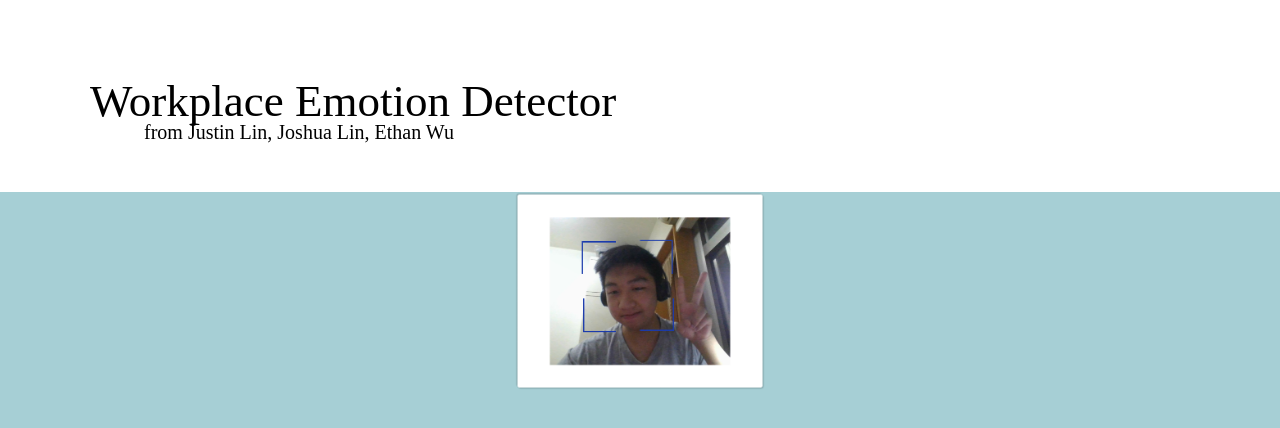
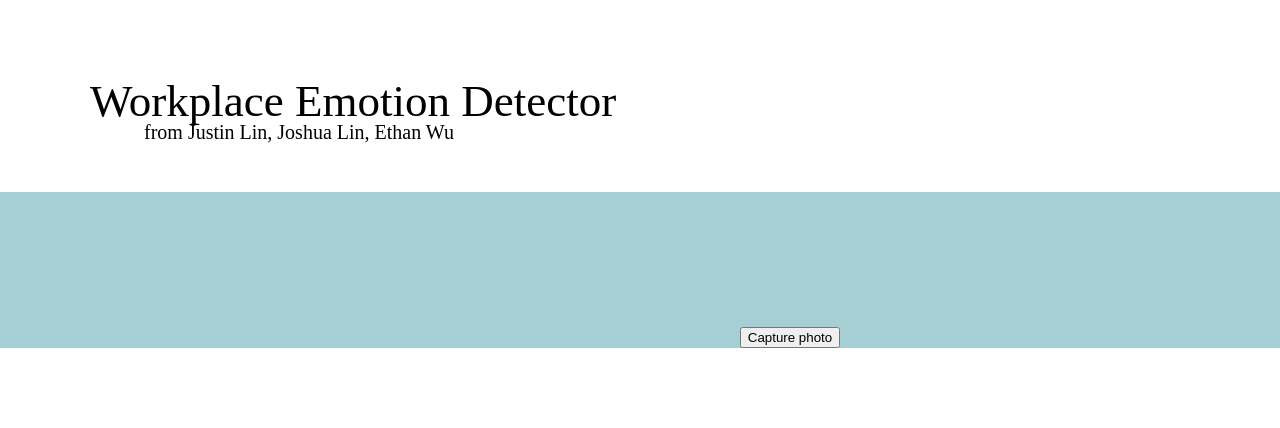
Before and after one commit to ethan-wu366/emotion-detector, a React (Create React App) app in the folder work-emotion-detector/: page / in a window 1280 px wide. Shown: the top 428 px of the page. Built offline with nearby package versions, Linux system fonts and the light colour scheme; no server answers; a web font is replaced by a local one.

Commit message:
testing screenshot

```diff
--- a/work-emotion-detector/src/components/Landing.js
+++ b/work-emotion-detector/src/components/Landing.js
@@ -4,7 +4,7 @@ import $ from 'jquery';
 import '../css/Landing.css';
 import TestImage from '../img/testimage.png'
 import WebCAM from "./Webcam"
-
+import ScreenGrab from "./Screenshot"
 
 const Landing = () => {
 	$(document).ready(function () {
@@ -39,16 +39,8 @@ const Landing = () => {
                 <h2>from Justin Lin, Joshua Lin, Ethan Wu</h2>
             </div>
 			<div className="landing-bottom">
-                <div id="test-image">
-                    <img
-                        src={TestImage}
-                        alt="smile"
-                        className="selectDisable"
-                        style={{ width: "250px", left: "0px", top: "312px" }}
-                    />
-                </div>
 				<div>
-
+					<ScreenGrab></ScreenGrab>
 				</div>
             </div>
 		</div>
--- a/work-emotion-detector/src/components/Screenshot.js
+++ b/work-emotion-detector/src/components/Screenshot.js
@@ -1,4 +1,6 @@
 import React from 'react';
+import ReactDOM from 'react-dom';
+import Webcam from "react-webcam";
 
 const WebcamCapture = () => {
     const webcamRef = React.useRef(null);
@@ -28,4 +30,4 @@ const WebcamCapture = () => {
 
   ReactDOM.render(<WebcamCapture />, document.getElementById("root"));
 
-  // https://www.npmjs.com/package/react-webcam
+  export default WebcamCapture;
--- a/work-emotion-detector/src/css/Landing.css
+++ b/work-emotion-detector/src/css/Landing.css
@@ -53,8 +53,8 @@
     background-color: #A6CFD5;
     margin-top: 15%;
     width: 100%;
-    height: auto;
-    min-height: 100%;
+    /* height: auto;
+    min-height: 100%;*/
 }
 
 .landing .test-image {
```
